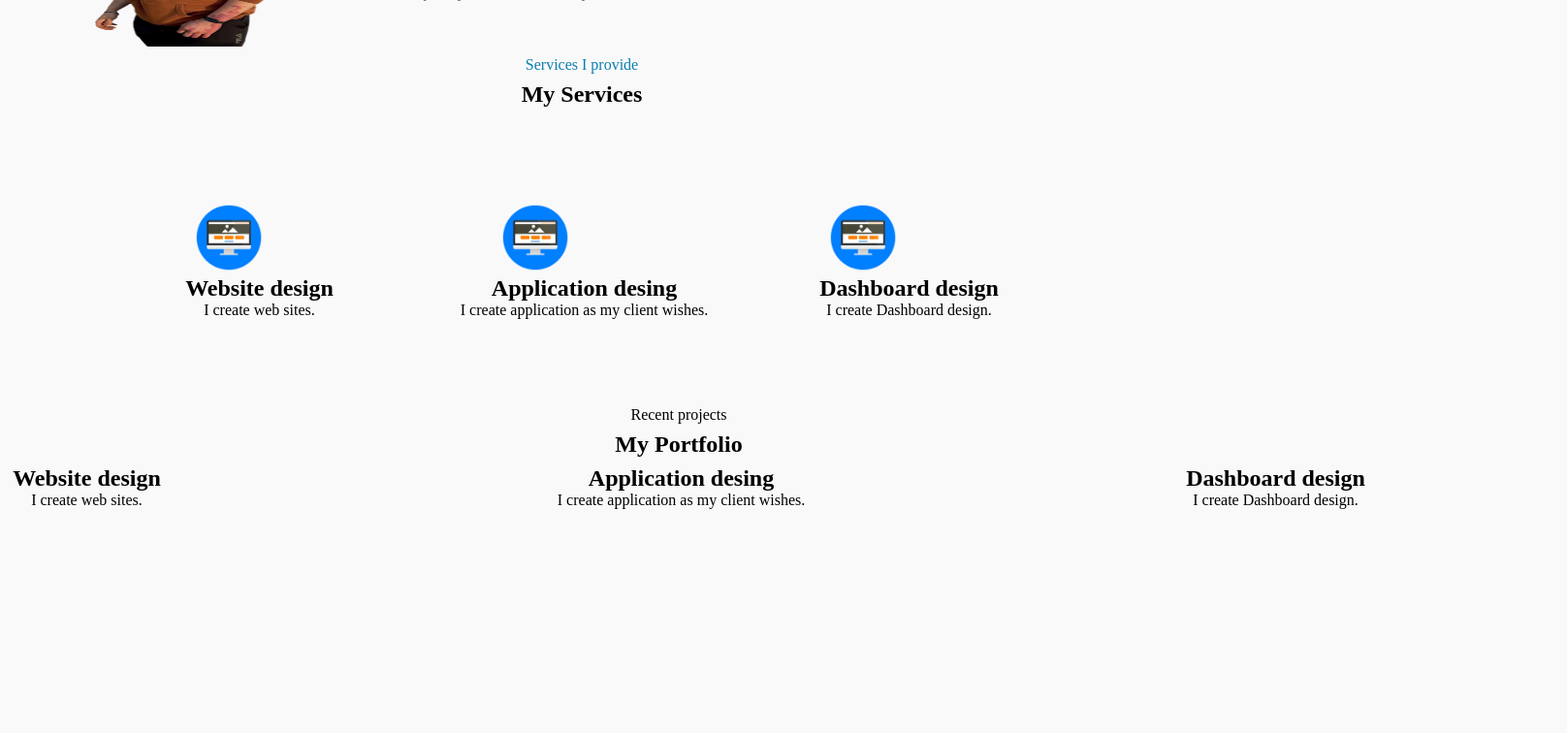
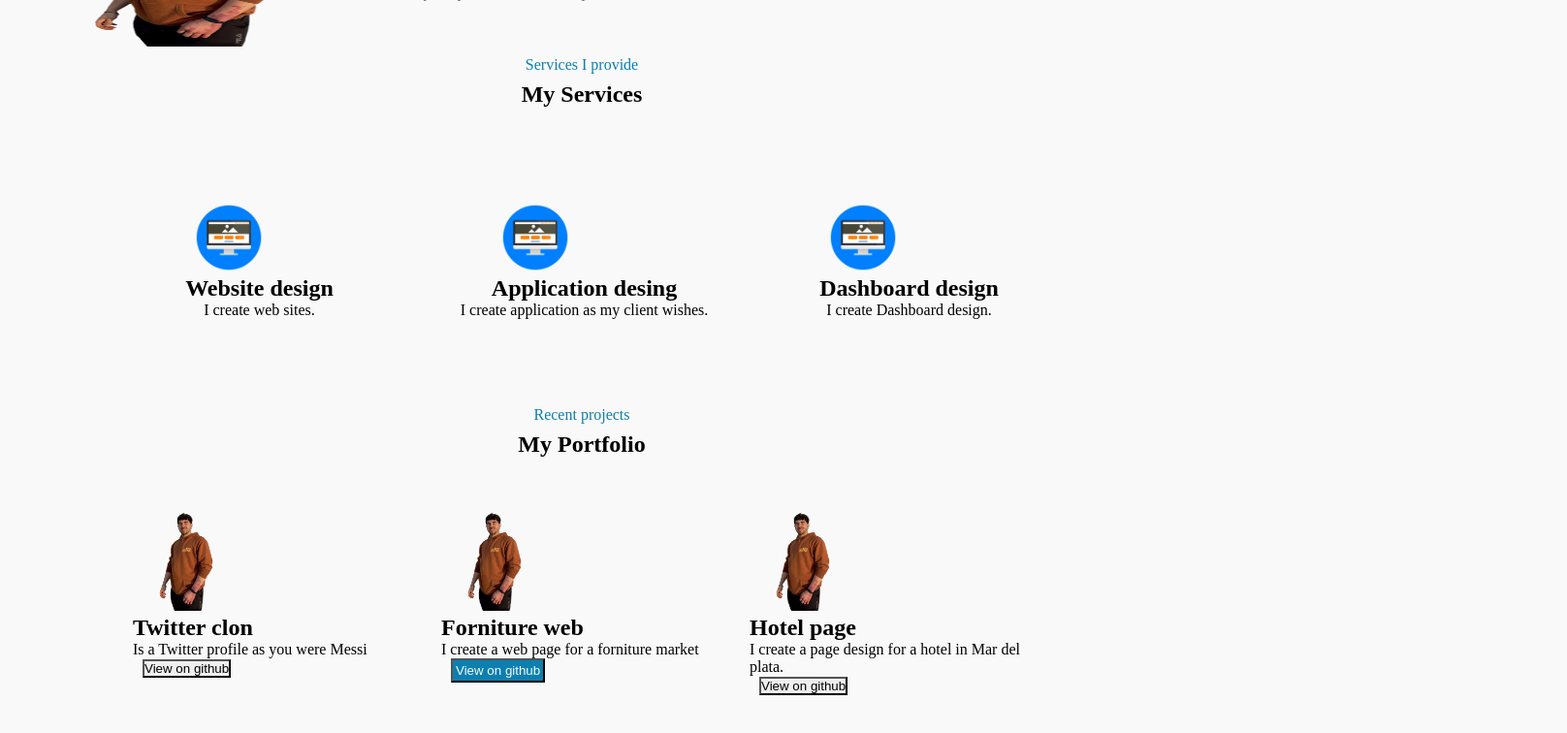
Before and after one commit to Manunyville/Portfolio-tp, a React (Create React App) app: page / in a window 1280 px wide. Shown: the part 693-1449 px from the top of the page at 97% size, 1616 px wide, since content can reach past the window. Before the commit the page ends 1218 px from the top, so only its background shows below. Built offline with nearby package versions, Linux system fonts and the light colour scheme; the HTML template or start-up script is replaced by a standard one.

Commit message:
estilizacion del componente y cards, falta cambiar imagenes

```diff
--- a/src/components/hero/hero.jsx
+++ b/src/components/hero/hero.jsx
@@ -1,5 +1,5 @@
 import React from "react";
-import { Stack, HStack, VStack, Flex, Button, ButtonGroup, Text, Heading, Image, Card, CardHeader, CardBody} from '@chakra-ui/react'
+import { Stack, HStack, VStack, Flex, Button, ButtonGroup, Text, Heading, Image, Card, CardHeader, CardBody, Container} from '@chakra-ui/react'
 import './hero.css'
 import Foto from '../../assets/img/retrato.jpeg'
 import { motion } from "framer-motion"
--- a/src/components/portfolio/myportfolio.jsx
+++ b/src/components/portfolio/myportfolio.jsx
@@ -1,45 +1,52 @@
 import './myportfolio.css'
 import React from 'react'
-import { Stack, HStack, VStack, Flex, Button, ButtonGroup, Text, Container, Heading, Card, CardHeader, CardBody,} from '@chakra-ui/react'
+import { Stack, HStack, VStack, Flex, Button, Image, Text, Container, Heading, Card, CardHeader, CardBody, CardFooter,} from '@chakra-ui/react'
 import { motion } from "framer-motion"
+import Fotaki from '../../assets/img/fotoabout.png'
+
 
 const Portfolio = () =>{
 
     return(
-        <Container>
+        <Container width={1200}>
             <VStack >
                 <VStack>
-                    <Text>Recent projects</Text>
+                    <Text color={'#0C7FB0'}>Recent projects</Text>
                     <Heading>My Portfolio</Heading>
                 </VStack>
                 <HStack>
-                    <Card  marginLeft={5} alignItems={'center'}  bg={'#F9F9F9'} width={600}>
+                    <Card width={300} height={350} bg={'#F9F9F9'} marginLeft={10}>
                         <CardHeader>
-
-                        <Heading size='md'> Website design</Heading>
+                        <Image src={Fotaki} height={150}/>
+                        <Heading size='md'> Twitter clon</Heading>
                         </CardHeader>
                         <CardBody>
-                        <Text>I create web sites.</Text>
+                        <Text>Is a Twitter profile as you were Messi</Text>
+                            <Button marginLeft={10}>View on github</Button>
                         </CardBody>
 
+
                     </Card>
-                    <Card alignItems={'center'} marginLeft={5} bg={'#F9F9F9'} width={600}>
+                    <Card width={300} height={350} bg={'#F9F9F9'} marginLeft={10}>
                         <CardHeader>
-
-                        <Heading size='md'>Application desing</Heading>
+                        <Image src={Fotaki} height={150}/>
+                        <Heading size='md'> Forniture web</Heading>
                         </CardHeader>
                         <CardBody>
-                        <Text>I create application as my client wishes.</Text>
+                        <Text>I create a web page for a forniture market</Text>
+                            <Button marginLeft={10}  as={motion.button} padding={3} whileHover={{  color:'#0C7FB0' }} color={'#F9F9F9'} bg={'#0C7FB0'} variant='solid'>View on github</Button>
                         </CardBody>
 
+
                     </Card>
-                    <Card bg={'#F9F9F9'}  marginLeft={5} alignItems={'center'} width={600}>
+                    <Card width={300} height={350} bg={'#F9F9F9'} marginLeft={10}>
                         <CardHeader>
-
-                        <Heading size='md'> Dashboard design</Heading>
+                        <Image src={Fotaki} height={150}/>
+                        <Heading size='md'> Hotel page</Heading>
                         </CardHeader>
                         <CardBody>
-                        <Text>I create Dashboard design.</Text>
+                        <Text>I create a page design for a hotel in Mar del plata.</Text>
+                            <Button marginLeft={10}>View on github</Button>
                         </CardBody>
 
                     </Card>
```
